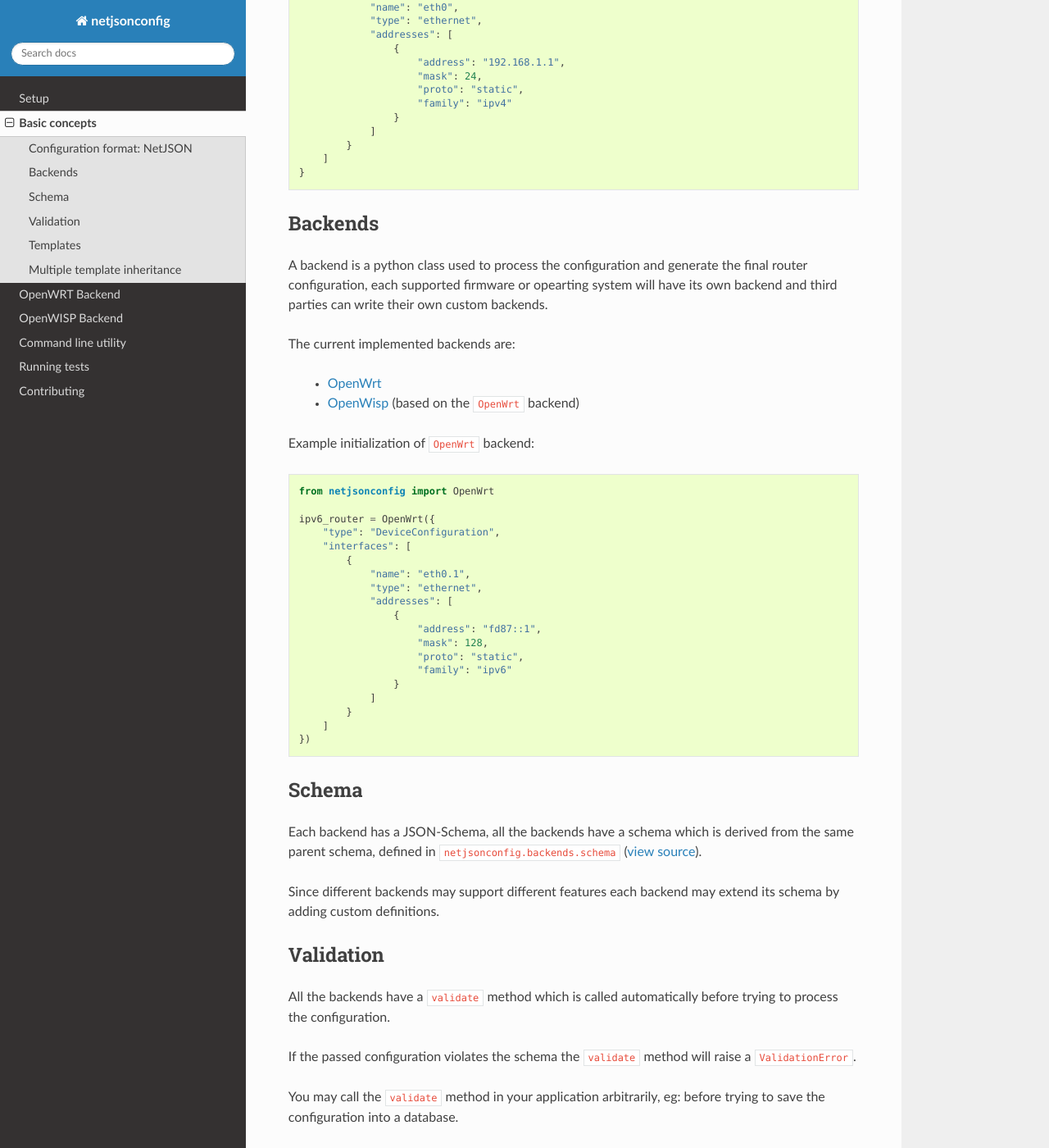
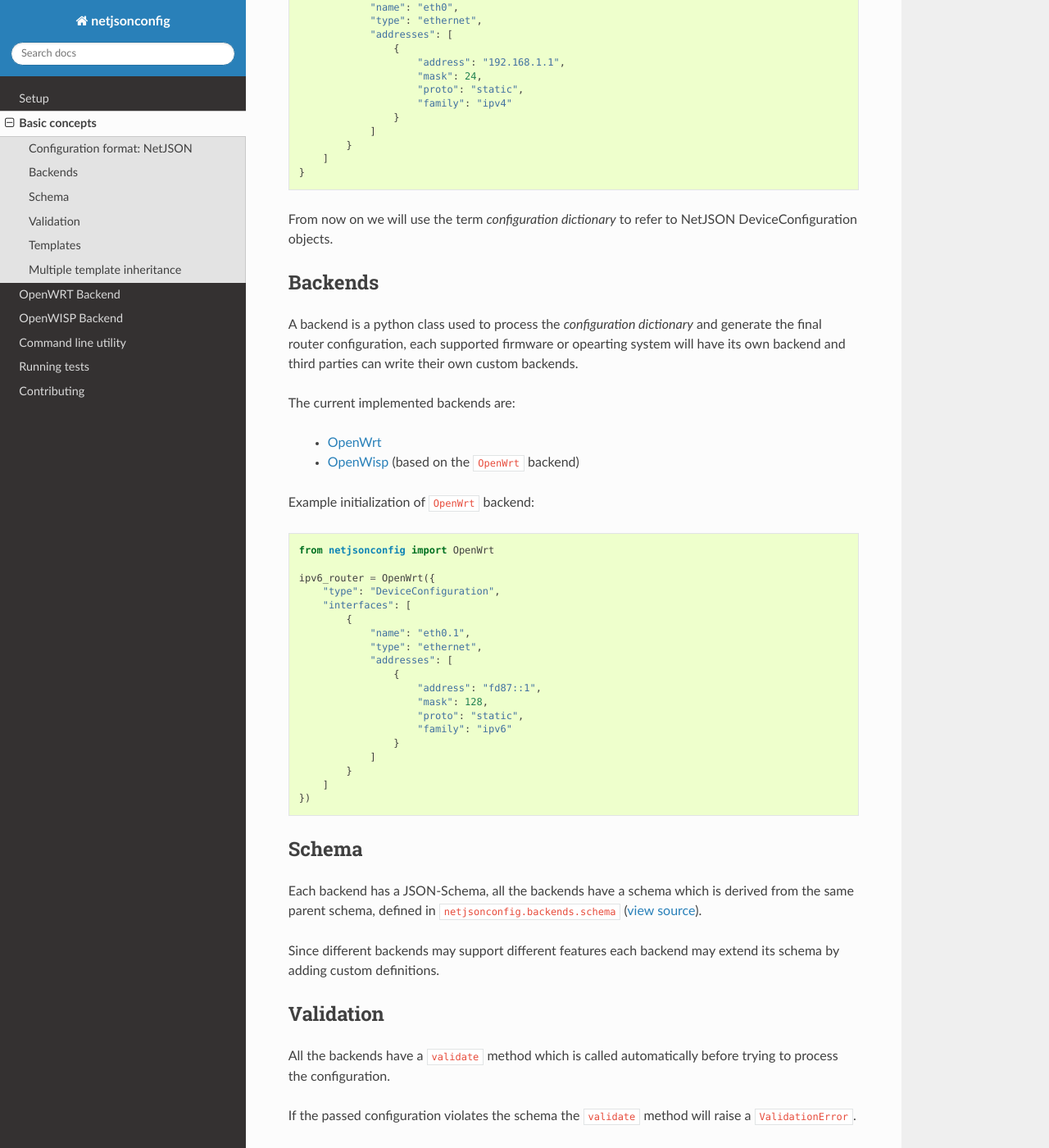
Before and after one commit to openwisp/netjsonconfig, a Sphinx documentation site: the page built from docs/source/general/basics.rst, in a window 1280 px wide and 1400 px high, scrolled down 1367 px. Shown: the whole window at 82% size. Built offline with Sphinx 7.4.7 and the Read the Docs theme 2.0.0, drawn with Linux system fonts in a browser that asks for light colours; some of the changed text lies outside the part shown.

Commit message:
[docs] Emphatized "configuration dictionary" in basics

```diff
--- a/docs/source/general/basics.rst
+++ b/docs/source/general/basics.rst
@@ -4,7 +4,7 @@ Basic concepts
 
 Before starting, let's quickly introduce the main concepts used in netjsonconfig:
 
-* **configuration**: python dictionary representing the configuration of a router
+* **configuration dictionary**: python dictionary representing the configuration of a router
 * **backend**: python class used to process the configuration and generate the final
   router configuration
 * **schema**: each backend has a `JSON-Schema <http://json-schema.org>`_ which
@@ -79,12 +79,15 @@ The previous configuration object therefore can be shortened to:
         ]
     }
 
+From now on we will use the term *configuration dictionary* to refer to
+NetJSON DeviceConfiguration objects.
+
 Backends
 --------
 
-A backend is a python class used to process the configuration and generate the final
-router configuration, each supported firmware or opearting system will have its own
-backend and third parties can write their own custom backends.
+A backend is a python class used to process the *configuration dictionary* and
+generate the final router configuration, each supported firmware or opearting system
+will have its own backend and third parties can write their own custom backends.
 
 The current implemented backends are:
 
@@ -135,12 +138,12 @@ If the passed configuration violates the schema the ``validate`` method will rai
 a ``ValidationError``.
 
 You may call the ``validate`` method in your application arbitrarily, eg: before
-trying to save the configuration into a database.
+trying to save the *configuration dictionary* into a database.
 
 Templates
 ---------
 
-If you have devices with very similar configurations you can store the shared
+If you have devices with very similar *configuration dictionaries* you can store the shared
 blocks in one or more reusable templates which will be used as a base to build
 the final configuration.
 
@@ -258,5 +261,5 @@ Multiple template inheritance
 
 You might have noticed that the ``templates`` argument is a list; that's because
 it's possible to pass multiple templates that will be added one on top of the
-other to build the resulting configuration, allowing to reduce or even eliminate
-repetitions.
+other to build the resulting *configuration dictionary*, allowing to reduce or
+even eliminate repetitions.
```
Also changed, not shown: other parts of docs/source/general/basics.rst (+1 -1 lines).
